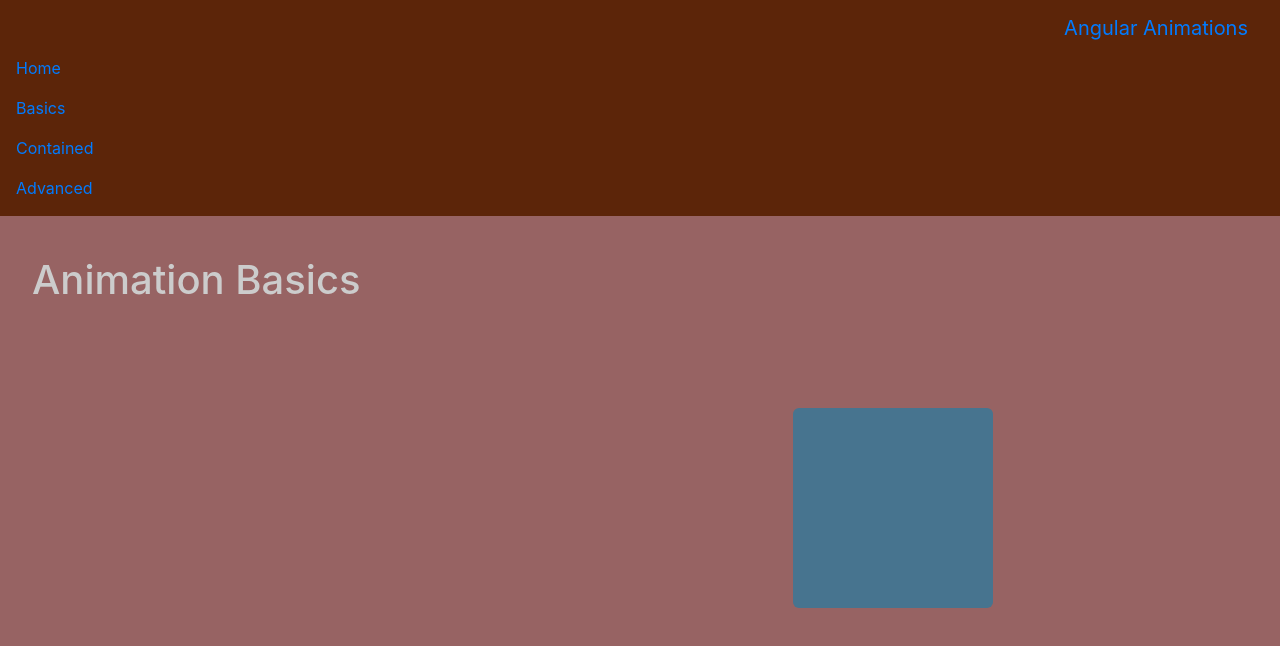
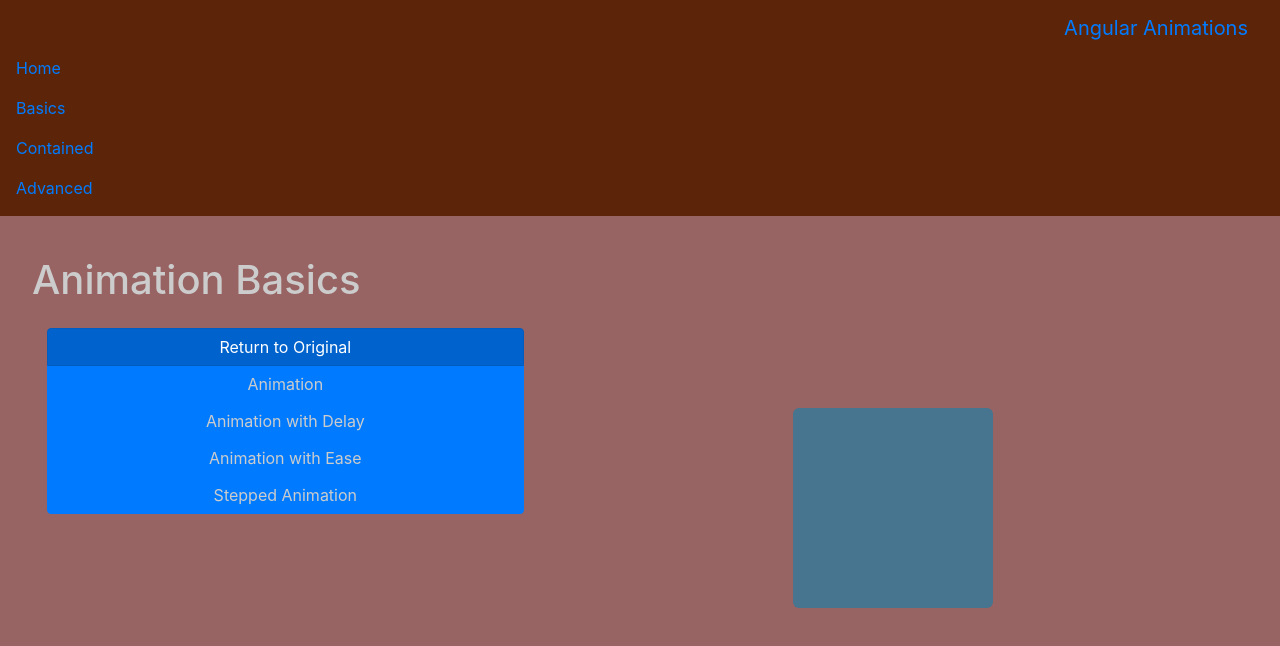
Before and after one commit to LinaSachuk/angular2, an Angular app in the folder AngularAnimation/: page /animation-basics in a window 1280 px wide. Shown: the top 646 px of the page. Built offline with nearby package versions, Linux system fonts and the light colour scheme.

Commit message:
add switchstate method

```diff
--- a/AngularAnimation/src/app/routes/basic.component.ts
+++ b/AngularAnimation/src/app/routes/basic.component.ts
@@ -5,13 +5,27 @@ import { Component } from '@angular/core';
     <h1>Animation Basics</h1>
       <div class="container-fluid">
           <div class="row">
-              <div class="col-5"></div>
+              <div class="col-5">
+                <div class="btn-group-vertical btn-block" style="margin-top:1rem;">
+                    <a (click)="setState('original')" class="btn btn-primary active">Return to Original</a>
+                    <a (click)="setState('basic')" class="btn btn-primary">Animation</a>
+                    <a (click)="setState('delaying')" class="btn btn-primary">Animation with Delay</a>
+                    <a (click)="setState('easing')" class="btn btn-primary">Animation with Ease</a>
+                    <a (click)="setState('stepped')" class="btn btn-primary">Stepped Animation</a>
+                </div>
+              </div>
               <div class="col-7">
-                <animbox></animbox>
+                <animbox [currentState]="switchstate"></animbox>
               </div>
           </div>
       </div>
   `,
   styles: [``]
 })
-export class BasicComponent {}
+export class BasicComponent {
+    switchstate = 'original';
+    setState(state) {
+        this.switchstate = state;
+        console.log(state);
+    }
+}
```
